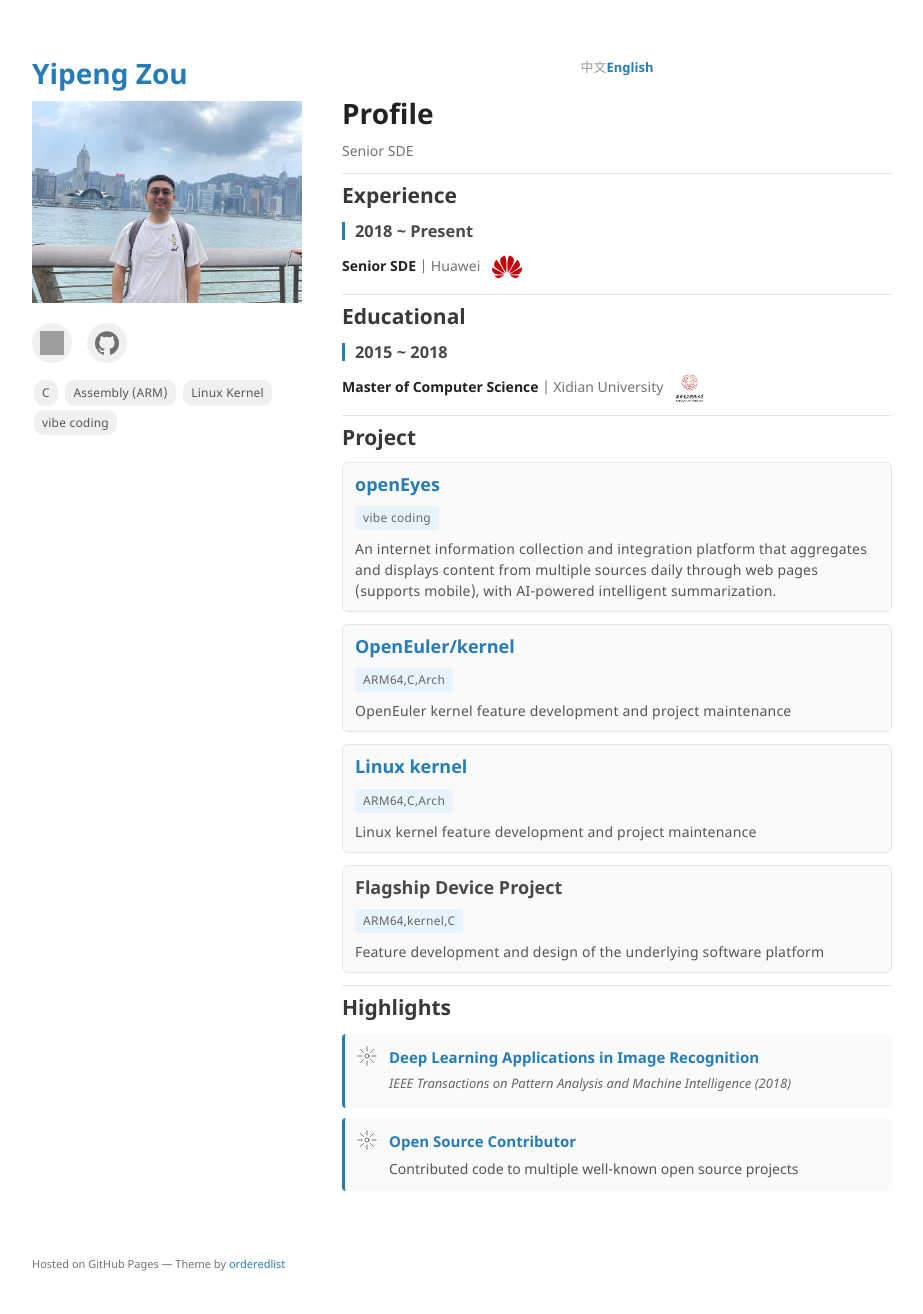
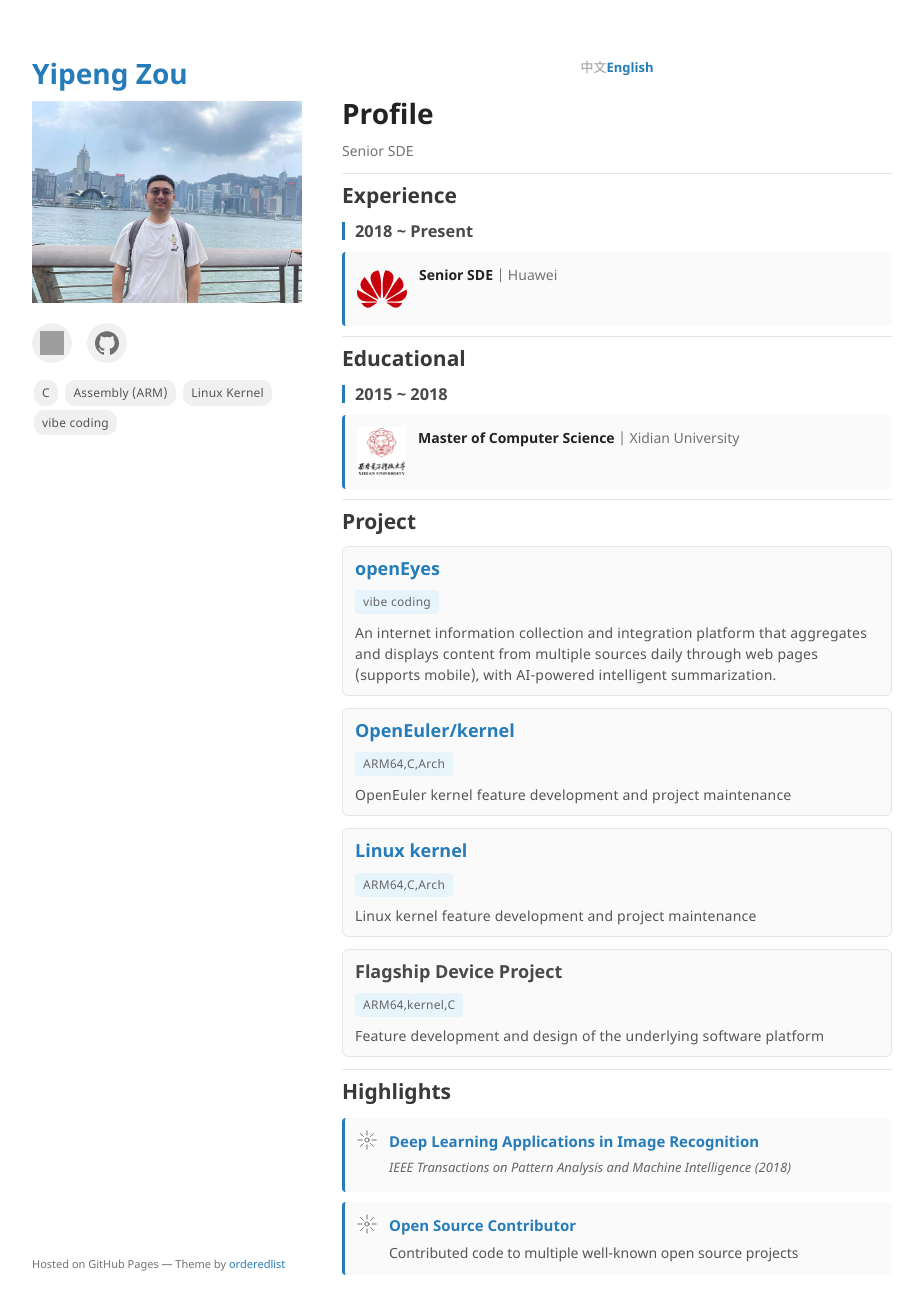
Before and after one commit to zouyipeng/zouyipeng.github.io, a Jekyll site: the page built from index.md, in a window 1280 px wide and 1335 px high. Shown: the top 1314 px of the window, without its empty margins (178-1101 px from the left). Built offline with Jekyll 4.4.1, drawn with Linux system fonts in a browser that asks for light colours; grey boxes are pictures that could not be loaded.

Commit message:
Move logos to left side of job and degree items
- Create job-item and degree-item containers with flex layout
- Place logos on left side with larger size (50px desktop, 40px mobile)
- Add job-content and degree-content wrappers for text
- Remove inline logo positioning, use flexbox instead
- Add padding and background to job/degree items for better visual hierarchy

```diff
--- a/assets/css/custom.css
+++ b/assets/css/custom.css
@@ -197,6 +197,31 @@ h4 {
   color: #333;
 }
 
+/* Job and Degree Items */
+.job-item, .degree-item {
+  display: flex;
+  align-items: flex-start;
+  padding: 12px;
+  background: #fafafa;
+  border-left: 3px solid #267CB9;
+  border-radius: 4px;
+  margin-bottom: 10px;
+}
+
+.job-content, .degree-content {
+  flex: 1;
+  margin-left: 12px;
+}
+
+.job-content p, .degree-content p {
+  margin: 0 0 8px 0;
+}
+
+.job-content ul, .degree-content ul {
+  margin: 0;
+  padding-left: 20px;
+}
+
 /* Highlights Section */
 .highlights-section {
   margin-top: 15px;
@@ -227,9 +252,9 @@ h4 {
 
 /* Company and University Logos */
 .company-logo, .university-logo {
-  height: 30px;
-  vertical-align: middle;
-  margin-left: 8px;
+  height: 50px;
+  width: auto;
+  flex-shrink: 0;
 }
 
 .highlight-content {
@@ -303,6 +328,10 @@ h4 {
   }
 
   .company-logo, .university-logo {
-    height: 24px;
+    height: 40px;
+  }
+
+  .job-content, .degree-content {
+    margin-left: 10px;
   }
 }
--- a/index.md
+++ b/index.md
@@ -21,14 +21,18 @@ document.addEventListener('DOMContentLoaded', function() {
     `;
 
     data.experience.jobs.forEach(job => {
-      const companyInfo = job.logo
-        ? `<p><strong>${job.title}</strong> | ${job.company} <img src="${job.logo}" alt="${job.company}" class="company-logo"></p>`
-        : `<p><strong>${job.title}</strong> | ${job.company}</p>`;
+      const logoHtml = job.logo
+        ? `<img src="${job.logo}" alt="${job.company}" class="company-logo">`
+        : '';
 
       html += `
         <h3>${job.period}</h3>
-        ${companyInfo}
+        <div class="job-item">
+          ${logoHtml}
+          <div class="job-content">
+            <p><strong>${job.title}</strong> | ${job.company}</p>
       `;
+
       if (job.achievements && job.achievements.length > 0) {
         html += `<ul>`;
         job.achievements.forEach(achievement => {
@@ -36,6 +40,11 @@ document.addEventListener('DOMContentLoaded', function() {
         });
         html += `</ul>`;
       }
+
+      html += `
+          </div>
+        </div>
+      `;
     });
 
     html += `
@@ -44,17 +53,26 @@ document.addEventListener('DOMContentLoaded', function() {
     `;
 
     data.education.degrees.forEach(degree => {
-      const universityInfo = degree.logo
-        ? `<p><strong>${degree.degree}</strong> | ${degree.university} <img src="${degree.logo}" alt="${degree.university}" class="university-logo"></p>`
-        : `<p><strong>${degree.degree}</strong> | ${degree.university}</p>`;
+      const logoHtml = degree.logo
+        ? `<img src="${degree.logo}" alt="${degree.university}" class="university-logo">`
+        : '';
 
       html += `
         <h3>${degree.period}</h3>
-        ${universityInfo}
+        <div class="degree-item">
+          ${logoHtml}
+          <div class="degree-content">
+            <p><strong>${degree.degree}</strong> | ${degree.university}</p>
       `;
+
       if (degree.thesis) {
         html += `<p>${degree.thesis}</p>`;
       }
+
+      html += `
+          </div>
+        </div>
+      `;
     });
 
     html += `
```
